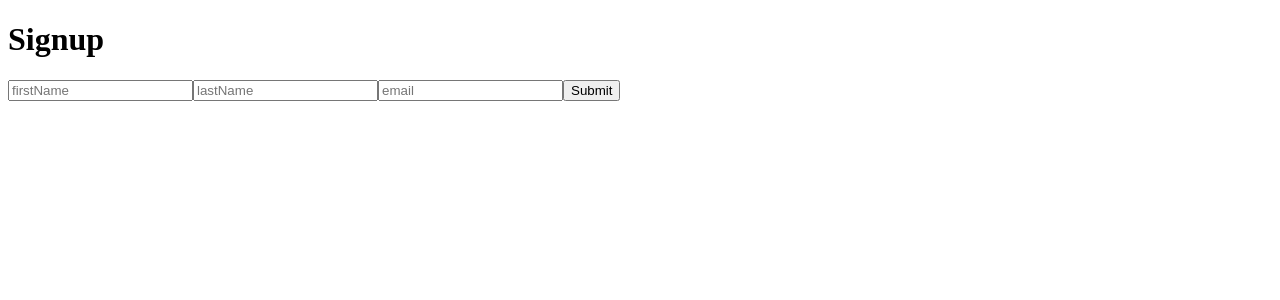
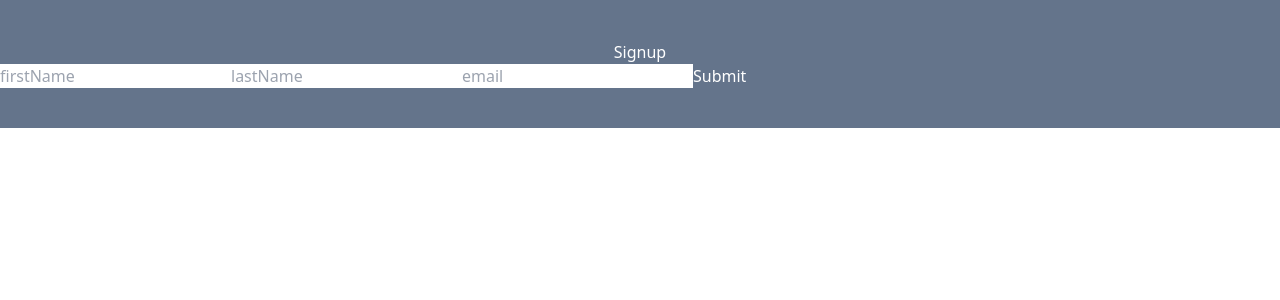
Before and after one commit to Hrita-Dutta/Almira, a Next.js app in the folder client/: page /register in a window 1280 px wide. Shown: the top 300 px of the page. Built offline with nearby package versions, Linux system fonts and the light colour scheme.

Commit message:
initialized css design

```diff
--- a/client/src/pages/register/index.js
+++ b/client/src/pages/register/index.js
@@ -1,6 +1,7 @@
 import React from 'react';
 import { Formik, Form, Field } from 'formik';
 import * as Yup from 'yup';
+import 'src/pages/register/index.js'
 
 const SignupSchema = Yup.object().shape({
   firstName: Yup.string()
@@ -15,9 +16,9 @@ const SignupSchema = Yup.object().shape({
 });
 
 const Register = () => (
-  <div>
-    <h1>Signup</h1>
-    <Formik
+  <div className='py-10 text-white bg-slate-500'>
+    <h1 className='text-center'>Signup</h1>
+    <Formik className="flex "
       initialValues={{
         firstName: '',
         lastName: '',
@@ -30,7 +31,7 @@ const Register = () => (
       }}
     >
       {({ errors, touched }) => (
-        <Form>
+        <Form  className=''>
           <Field placeholder="firstName" name="firstName" />
           {errors.firstName && touched.firstName ? (
             <div>{errors.firstName}</div>
--- a/client/src/styles/globals.css
+++ b/client/src/styles/globals.css
@@ -0,0 +1,3 @@
+@tailwind base;
+@tailwind components;
+@tailwind utilities;
```
